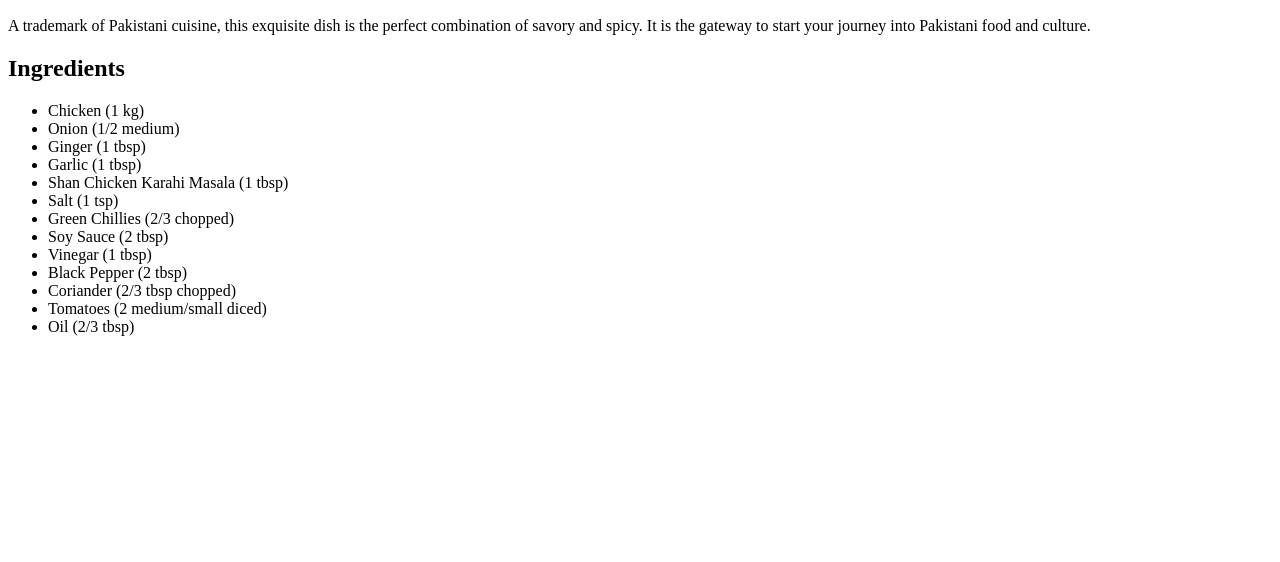
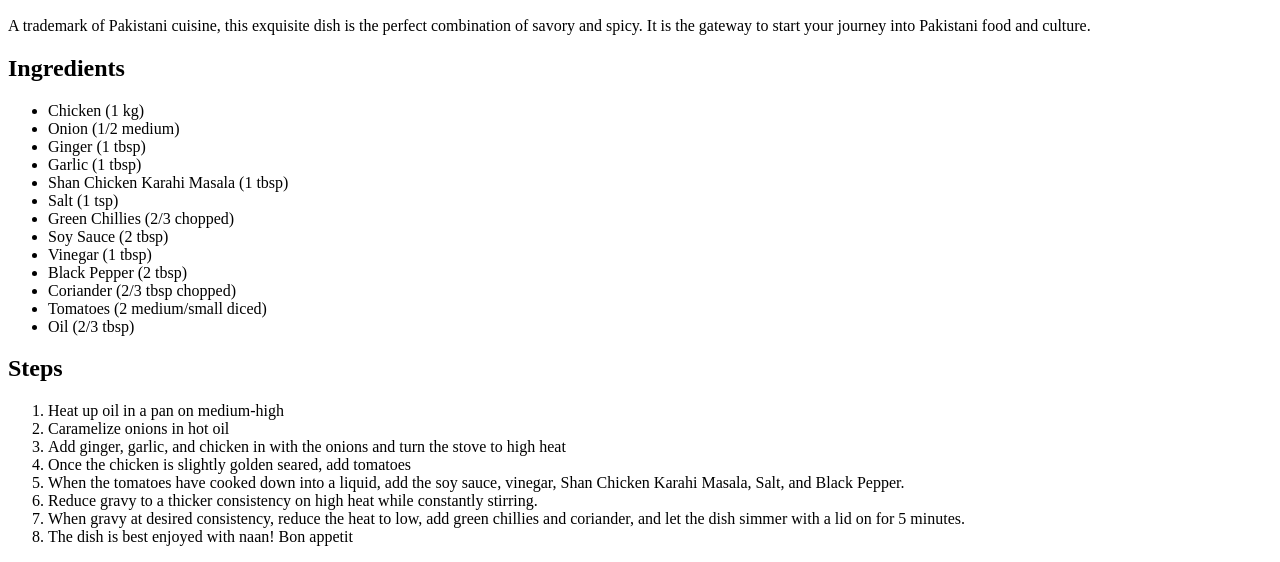
Before and after one commit to shahzeb-jadoon/odin-recipes, a plain HTML site: page recipes/chicken-karahi.html in a window 1280 px wide. Shown: the part 434-996 px from the top of the page. Before the commit the page ends 800 px from the top, so only its background shows below. Drawn offline with Linux system fonts and the light colour scheme.

```diff
--- a/recipes/chicken-karahi.html
+++ b/recipes/chicken-karahi.html
@@ -47,6 +47,35 @@
 
     </ul>
 
+    <h2>Steps</h2>
+
+    <ol>
+
+        <li>Heat up oil in a pan on medium-high</li>
+        <li>Caramelize onions in hot oil</li>
+        <li>
+            Add ginger, garlic, and chicken in with the onions and turn the
+            stove to high heat
+        </li>
+        <li>Once the chicken is slightly golden seared, add tomatoes</li>
+        <li>
+            When the tomatoes have cooked down into a liquid, add the
+            soy sauce, vinegar, Shan Chicken Karahi Masala, Salt, and
+            Black Pepper.
+        </li>
+        <li>
+            Reduce gravy to a thicker consistency on high heat while
+            constantly stirring.
+        </li>
+        <li>
+            When gravy at desired consistency, reduce the heat to low, add
+            green chillies and coriander, and let the dish simmer with a
+            lid on for 5 minutes.
+        </li>
+        <li>The dish is best enjoyed with naan! Bon appetit</li>
+
+    </ol>
+
 </body>
 
 </html>
```
